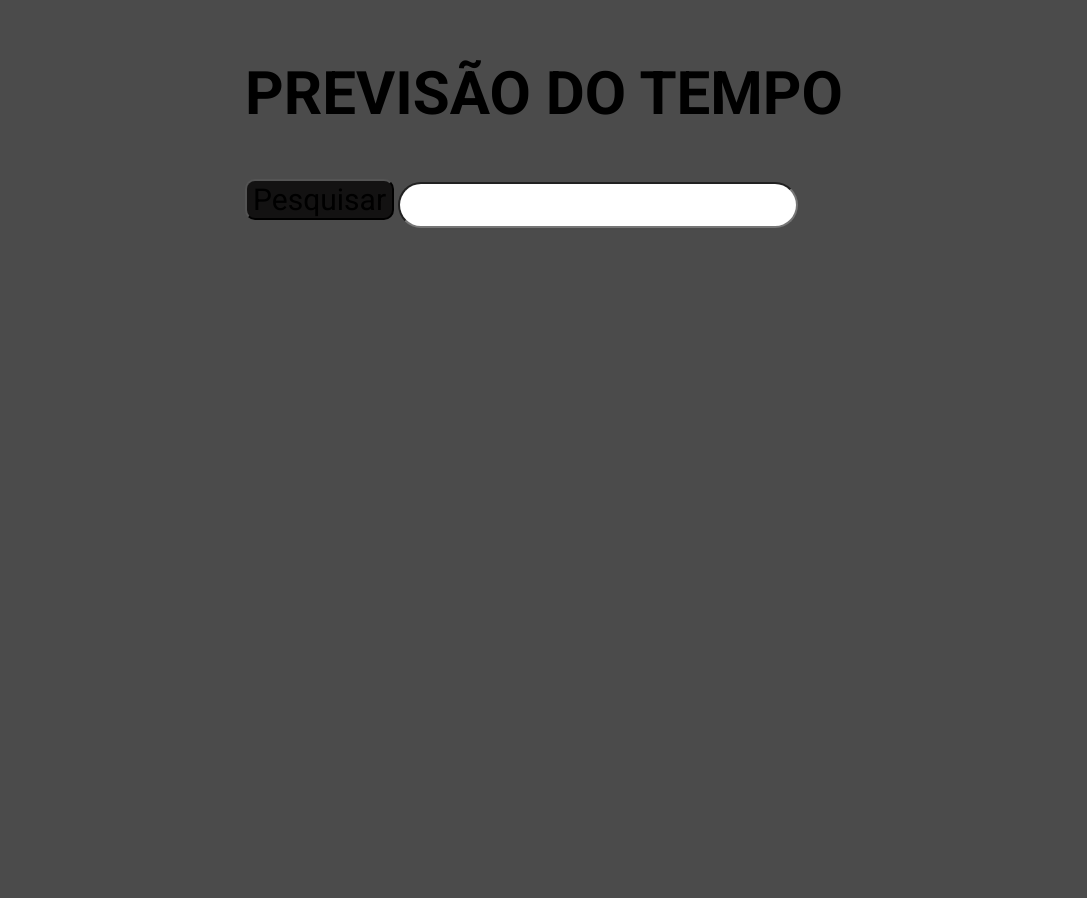
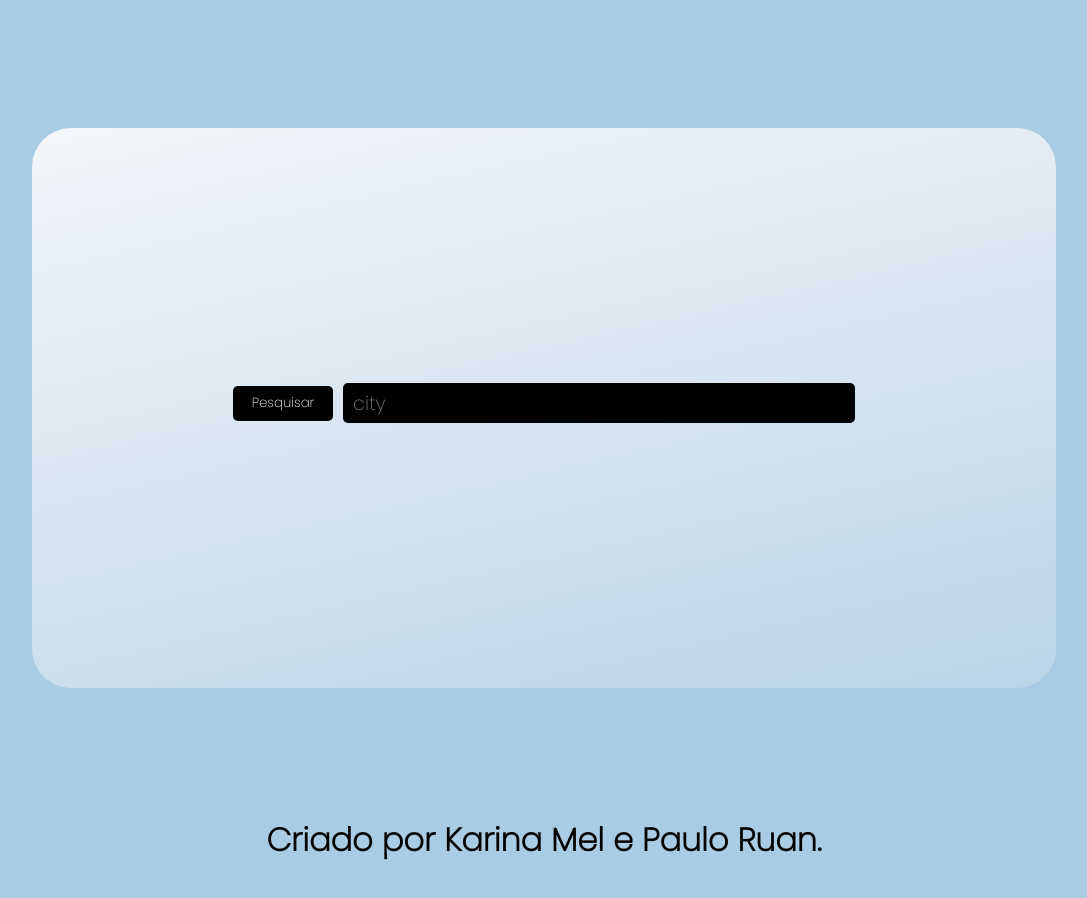
Before and after one commit to KarinaHachimitsu/Projeto-PrevisaoDoTempo, a website with bundled scripts: page src/index.html in a window 1280 px wide. Shown: the whole page, without its empty margins (96-1183 px from the left). Before the commit the page ends 800 px from the top, so only its background shows below. Built offline with nearby package versions, Linux system fonts and the light colour scheme; no server answers.

Commit message:
final :)

```diff
--- a/src/handleAPI.js
+++ b/src/handleAPI.js
@@ -0,0 +1,16 @@
+import { renderAPI } from './index.js'
+
+const options = {
+	method: 'GET',
+	headers: {
+		'X-RapidAPI-Host': 'weatherapi-com.p.rapidapi.com',
+		'X-RapidAPI-Key': '3014fae073msh0e1512ac676c0e6p148bc0jsn32d8a77afb81'
+	}
+};
+
+export async function requestAPI(city) {
+	await fetch(`https://weatherapi-com.p.rapidapi.com/current.json?q=${city}`, options)
+	.then((response) => response.json())
+	.then((response) => {renderAPI(response), console.log(response)} )
+	.catch((err) => console.error(err));
+}
--- a/src/index.html
+++ b/src/index.html
@@ -7,23 +7,26 @@
     <link rel="stylesheet" href="style.css" />
     <link rel="preconnect" href="https://fonts.googleapis.com" />
     <link rel="preconnect" href="https://fonts.gstatic.com" crossorigin />
-    <link
-      href="https://fonts.googleapis.com/css2?family=Dancing+Script:wght@500&family=Roboto:wght@400;700&display=swap"
-      rel="stylesheet"
-    />
-
+    <link rel="icon" href="assets/Group 2.svg" alt="logo" />
     <title>Tempo</title>
   </head>
   <body>
-    <section class="inicial">
-      <h1 class="h1">PREVISÃO DO TEMPO</h1>
-      <div class="alinha">
-        <button class="btn">Pesquisar</button>
-        <input class="input" type="search" />
-      </div>
+  <section class="temp-div">
+    <div class="search-section">
+      <button class="btn">Pesquisar</button>
+      <input class="input" placeholder="city"/>
+    </div>
+   <div class="temp"></div>
+
     </section>
-    <section class="resultado"></section>
+
+
+
+    <section class="clouds"></section>
     <h2 class="cidade"></h2>
+    <footer>
+      <h1>Criado por Karina Mel e Paulo Ruan.</h1>
+    </footer>
   </body>
   <script src="./index.js" type="module"></script>
 </html>
--- a/src/index.js
+++ b/src/index.js
@@ -1,31 +1,30 @@
-const options = {
-	method: 'GET',
-	headers: {
-		'X-RapidAPI-Host': 'weatherapi-com.p.rapidapi.com',
-		'X-RapidAPI-Key': '3014fae073msh0e1512ac676c0e6p148bc0jsn32d8a77afb81'
-	}
-};
+import { requestAPI } from './handleAPI.js'
 
-async function requestAPI(city) {
-	await fetch(`https://weatherapi-com.p.rapidapi.com/current.json?q=${city}`, options)
-	.then((response) => response.json())
-	.then((response) => console.log(response))
-	.catch((err) => console.error(err));
-}
+start()
 
-console.log(requestAPI('sao paulo'));
-
-
-
-const input = document.querySelector('.input')
 const btn = document.querySelector('.btn')
 const city = document.querySelector('.cidade')
 
+btn.addEventListener('click', (e) => {
+	e.preventDefault()
+  const input = document.querySelector('.input').value
+  requestAPI(input)
+})
 async function start() {
 	const initial = await requestAPI('tokyo')
 	return initial
 }
 
-window.onload = {
-	start,
+export const renderAPI = (city) => {
+	const sessao = document.querySelector('.temp')
+	sessao.innerHTML = `
+	<h1 class="tempo" id="cidade">${city.location.name} ${city.location.country}</h1>
+	<div class='imgDiv'>
+	<p class="tempo" id="tempc">${city.current.temp_c}°C</p>
+	<img alt='Clouds'src=${city.current.condition.icon}>
+	</div>
+	<p class="tempo" id="humidade">Humidity ${city.current.humidity}%</p>
+	<p class="tempo" id="vento">Wind ${city.current.wind_kph}Kph</p>
+	<p class="tempo" id="data"> Last updated ${city.current.last_updated}</p>
+	`
 }
--- a/src/style.css
+++ b/src/style.css
@@ -1,55 +1,74 @@
+@import url('https://fonts.googleapis.com/css2?family=Poppins:wght@200&display=swap');
+*{
+  font-family: 'Poppins', sans-serif;
+  justify-content: center;
+  padding: 0;
+  margin: 0;
+  border: none;
+}
+body{
+  background: #A9CBE3;
+  width: 100vw;
+  height: 100vh;
+}
+.temp-div{
+  display: flex;
+  flex-direction: column;
+  justify-content: center;
+  align-items: center;
+  background: linear-gradient(167.27deg, #F7F8FB -5.94%, rgba(247, 248, 251, 0.19) 103.62%);
 
-*{
-  font-family: 'Dancing Script', cursive;
-  font-family: 'Roboto', sans-serif;
-  justify-content: center;
+  border-radius: 39px;
+  width: 80vw;
+  height: 70vh;
+  margin: 10%;
+  gap: 30px;
 }
-
-body{
-  flex-direction: column;
+.search-section{
   display: flex;
   justify-content: center;
   align-items: center;
-  background-color: #4B4B4B;
+  gap: 10px;
+  position: relative;
+  margin-top: 2%;
 }
-.teste{
-width: 600px;
-height: 200px;
-top: 100px;
-left: 700px;
-background: #131212;
-border-radius: 16px;
-box-shadow: 0 4px 30px rgba(0, 0, 0, 0.1);
-backdrop-filter: blur(8.4px);
--webkit-backdrop-filter: blur(8.4px);
-border: 1px solid rgba(255, 255, 255, 0.34);
-}
-.h1{
-  font-size: 60px;
+
+.input{
+width: 40vw;
+height: 5vh;
+background: #000000;
+box-sizing: border-box;
+border-radius: 5px;
+padding-left: 10px;
+font-size: 1.2rem;
+color:#FFFFFF;
 }
 .btn{
-  margin-bottom: 40px;
-  font-size: 30px;
-  background-color: #131212;
-  border-radius: 10px;
+background: #000000;
+color: #FFFFFF;
+ border-radius: 5px;
+ width: 100px;
+height: 35px;
+}
+.tempo{
+  font-size: 2rem;
+}
+#data{
+  position: relative;
+  margin-top: 10%;
+}
+.temp img{
+  width: 5rem;
+}
+.imgDiv{
+  display: flex;
+  align-items: center;
+  justify-content: center;
 
 }
-.input{
-  height: 46px;
-  width: 400px;
-
-  border-radius: 30px;
-}
-.tituloResultado{
-  font-size: 35px;
- display: flex;
-}
-
-.alinha{
+footer{
+  display: flex;
+  flex-direction: column;
+  justify-content: center;
   align-items: center;
 }
-.textoResultado{
- display: flex;
- align-items: center;
- color: #4B4B4B;
-}
```
Also changed, not shown: Api.spec.js (added, +7 -0 lines), package.json (+6 -2 lines), src/assets/Group 2.svg (added), src/assets/nevoa.png (deleted), src/assets/nuvem-de-sol.png (deleted), src/assets/sol.png (deleted), 2 other files.
